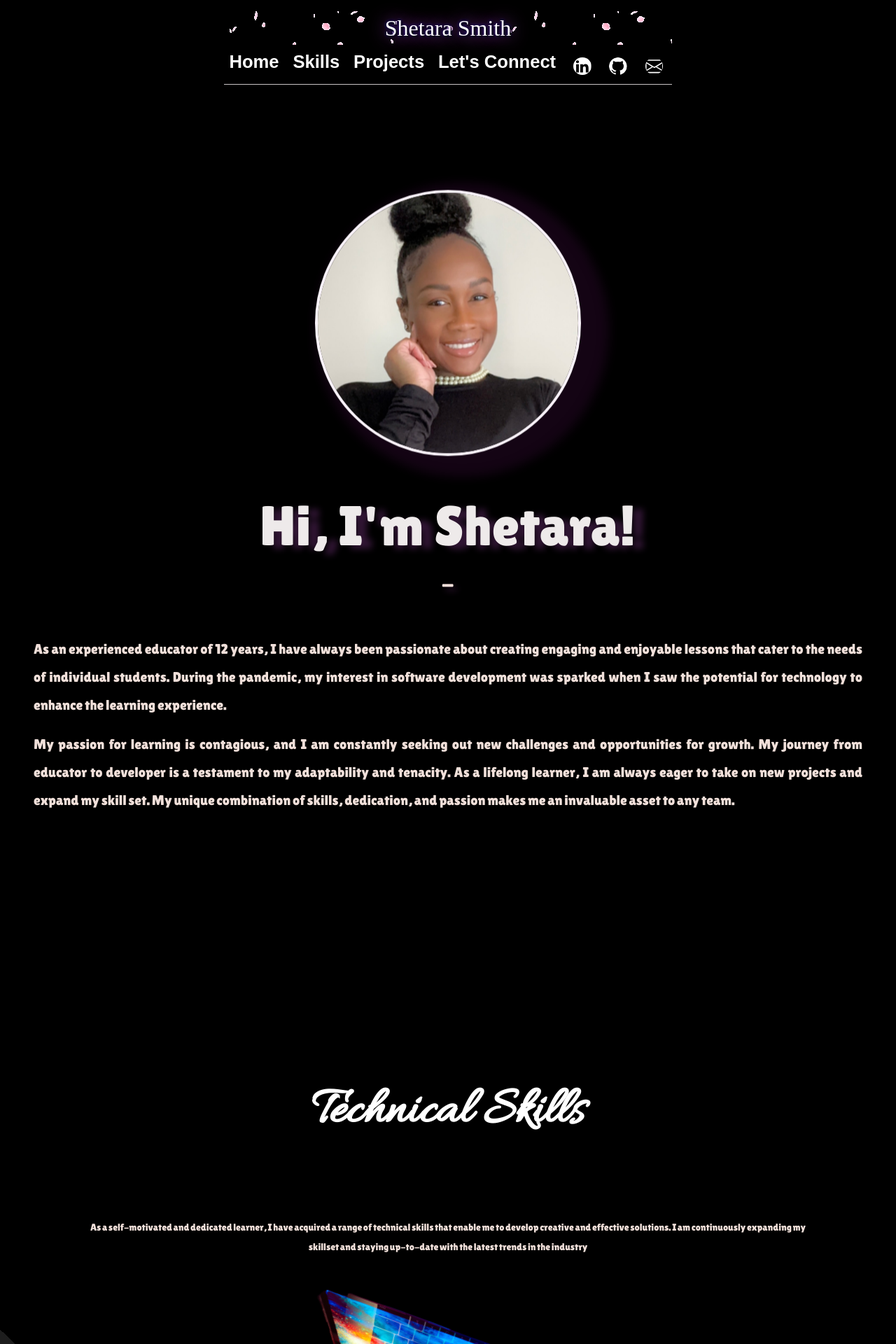
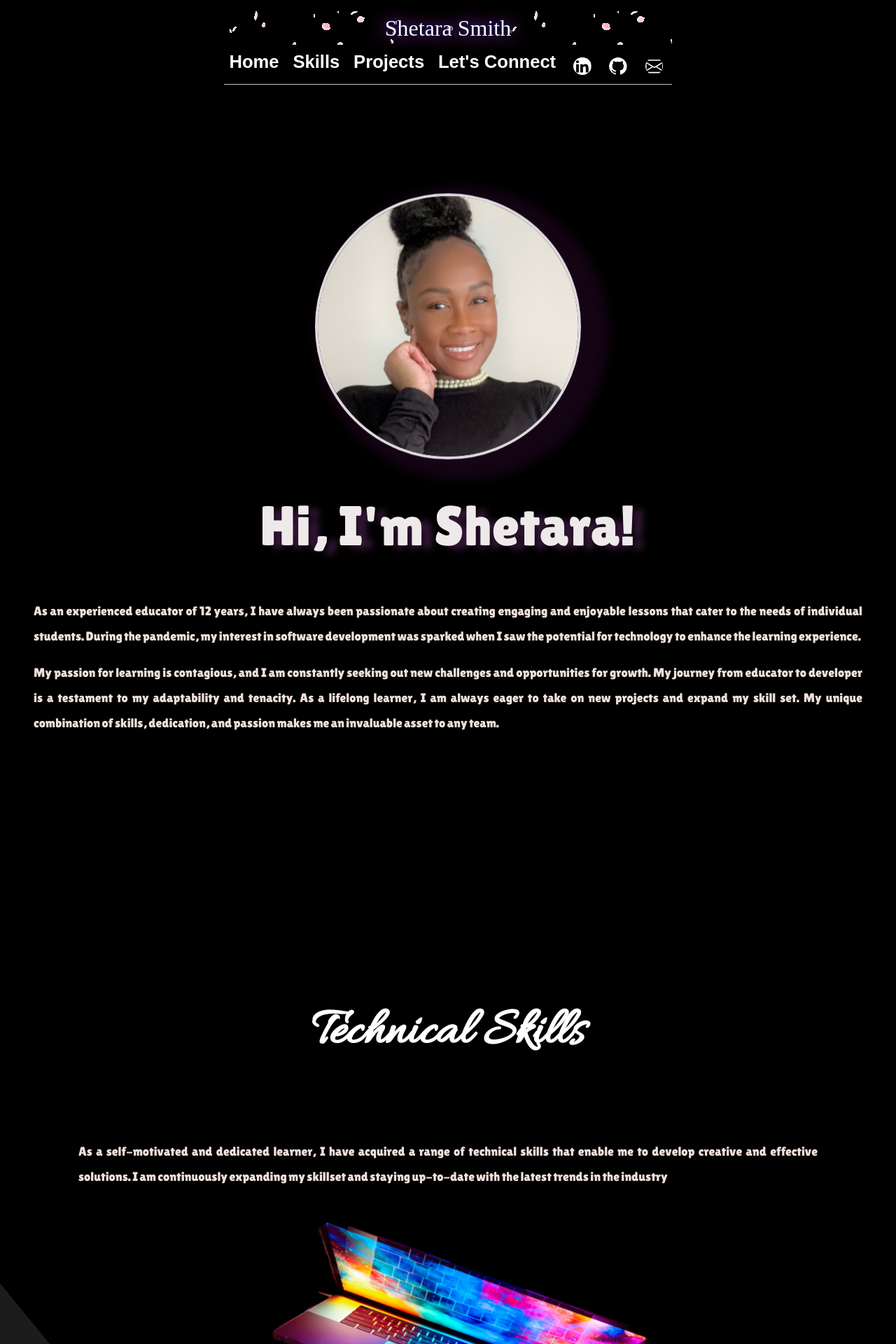
Before and after one commit to shetara2022/Portforlio2, a React (Create React App) app: page / in a window 1280 px wide. Shown: the top 1920 px of the page at 70% size. Built offline with nearby package versions, Linux system fonts and the light colour scheme; a web font is replaced by a local one.

Commit message:
added repo links to projects

```diff
--- a/src/components/banner/banner.css
+++ b/src/components/banner/banner.css
@@ -32,7 +32,7 @@
     margin-left: auto;
     margin-right: auto;
     border-radius: 50%;
-    border: 4px solid rgb(249, 242, 249);
+    border: 4px solid rgb(224, 218, 224);
     box-shadow: 20px 10px 15px 20px #140414;
     animation: updown 2s linear infinite;
 }
@@ -54,7 +54,7 @@ p {
     font-family: 'Lilita One', cursive;
     color:#F0DFD9;
     line-height: 2;
-    font-size: 20px;
+    font-size: 18px;
     text-align: justify;
     border-style: outset;
     word-spacing: -1px;
--- a/src/components/projects/Projects.jsx
+++ b/src/components/projects/Projects.jsx
@@ -23,7 +23,13 @@ const Projects = () => {
                               </Card.Text>
                                 <Button variant="primary">
                                 <a className='hyperlink' href="http://trivia-game2.vercel.app" target="_blank" rel="noopener noreferrer">
-                                See Live
+                                Live
+                                </a>
+                              </Button>
+
+                              <Button variant="primary">
+                                <a className='hyperlink' href="https://github.com/shetara2022/Trivia_Game2" target="_blank" rel="noopener noreferrer">
+                                Repo
                                 </a>
                                 </Button>
                             </Card.Body>
@@ -40,7 +46,13 @@ const Projects = () => {
                                 </Card.Text>
                                 <Button variant="primary">
                                 <a className='hyperlink' href="https://home-of-the-games.vercel.app/" target="_blank" rel="noopener noreferrer">
-                                    See Live
+                                    Live
+                                </a>
+                              </Button>
+
+                              <Button variant="primary">
+                                <a className='hyperlink' href="https://github.com/AriesRedWar/NC-State-Group-Project-M2" target="_blank" rel="noopener noreferrer">
+                                Repo
                                 </a>
                                 </Button>
                             </Card.Body>
@@ -57,7 +69,13 @@ const Projects = () => {
                                 </Card.Text>
                                 <Button variant="primary">
                                 <a className='hyperlink' href="https://milestone-3-ayanbajo.vercel.app/" target="_blank" rel="noopener noreferrer">
-                                See Live
+                                Live
+                                </a>
+                              </Button>
+
+                              <Button variant="primary">
+                                <a className='hyperlink' href="https://github.com/shetara2022/Professional-Portfolio" target="_blank" rel="noopener noreferrer">
+                                Repo
                                 </a>
                                 </Button>
                             </Card.Body>
--- a/src/components/projects/projects.css
+++ b/src/components/projects/projects.css
@@ -1,6 +1,7 @@
+
 .pro-intro {
-  font-size: 14px;
-  text-align: center;
+  font-size: 18px;
+  text-align: justify;
   margin-bottom: 15%;
 }
 .card-wrapper {
@@ -61,7 +62,8 @@
   }
 
   button.btn.btn-primary {
-  margin: auto;
+  font-size: 10px;
+  margin: 10px 50px 10px 20px;
   padding: 0.6em 1.2em;
   border-radius: 10%;
   cursor: pointer;
--- a/src/components/skills/skills.css
+++ b/src/components/skills/skills.css
@@ -1,6 +1,6 @@
 .skills-intro{
-  font-size: 14px;
-  text-align: center;
+  font-size: 18px;
+  text-align: justify;
 }
 
 .skillset {
```
